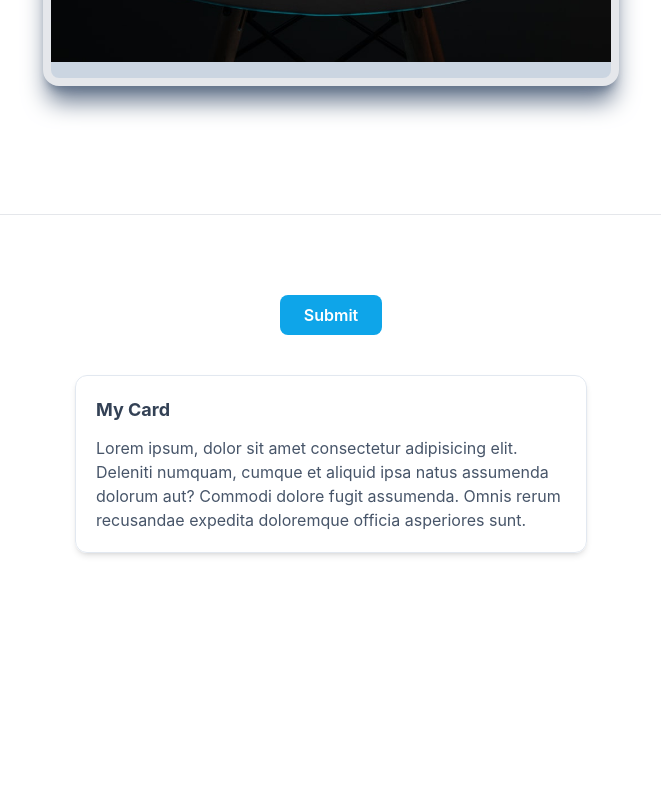
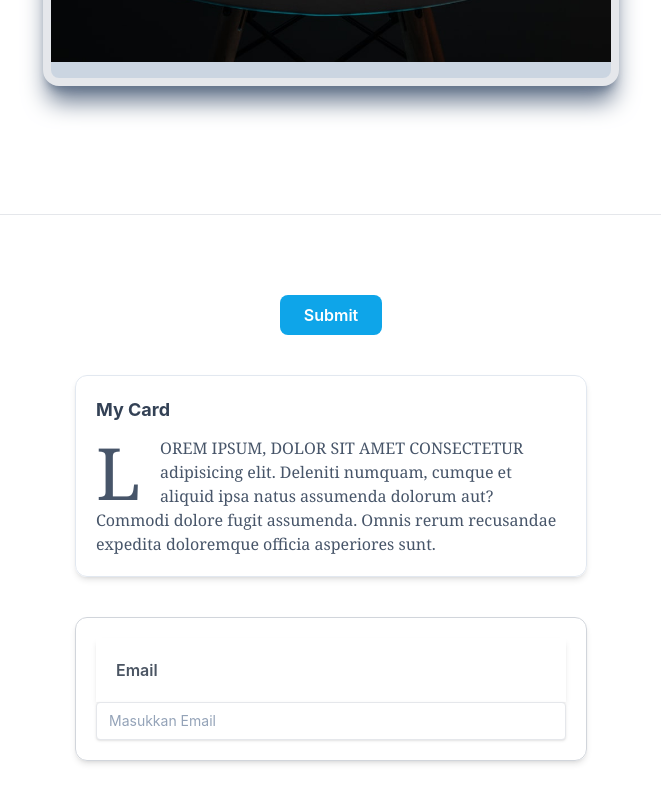
Before and after one commit to aziemp66/Learn-Tailwind-CSS, a React (Vite) app: page / in a window 1280 px wide. Shown: the part 4068-4871 px from the top of the page, without its empty margins (309-970 px from the left). Before the commit the page ends 4845 px from the top, so only its background shows below. Built offline with nearby package versions, Linux system fonts and the light colour scheme.

Commit message:
learning about vampieres in study book

```diff
--- a/src/App.jsx
+++ b/src/App.jsx
@@ -181,12 +181,28 @@ function App() {
 				<h5 className="font-bold text-slate-700 text-lg mb-3 group-hover:text-white">
 					My Card
 				</h5>
-				<p className="text-slate-600 group-hover:text-white">
+				<p className="font-serif text-slate-600 group-hover:text-white selection:bg-lime-300 selection:text-slate-900 first-line:uppercase first-letter:tracking-widest first-letter:text-7xl first-letter:float-left first-letter:mr-3 ">
 					Lorem ipsum, dolor sit amet consectetur adipisicing elit.
 					Deleniti numquam, cumque et aliquid ipsa natus assumenda
 					dolorum aut? Commodi dolore fugit assumenda. Omnis rerum
 					recusandae expedita doloremque officia asperiores sunt.
 				</p>
+			</div>
+
+			<div className="max-w-lg border text-gray-600 border-gray-300 rounded-xl mx-auto font-inter p-5 shadow-md hover:shadow-xl">
+				<form action="">
+					<label htmlFor="email">
+						<span className="block font-semibold font-inter p-5 shadow-md">
+							Email
+						</span>
+						<input
+							id="email"
+							type="email"
+							placeholder="Masukkan Email"
+							className="px-3 py-2 border shadow rounded w-full block text-sm placeholder:text-slate-400 focus:outline-none focus:ring-1 focus:ring-sky-500 focus:border-sky-500"
+						/>
+					</label>
+				</form>
 			</div>
 
 			<div className="mb-56"></div>
```
